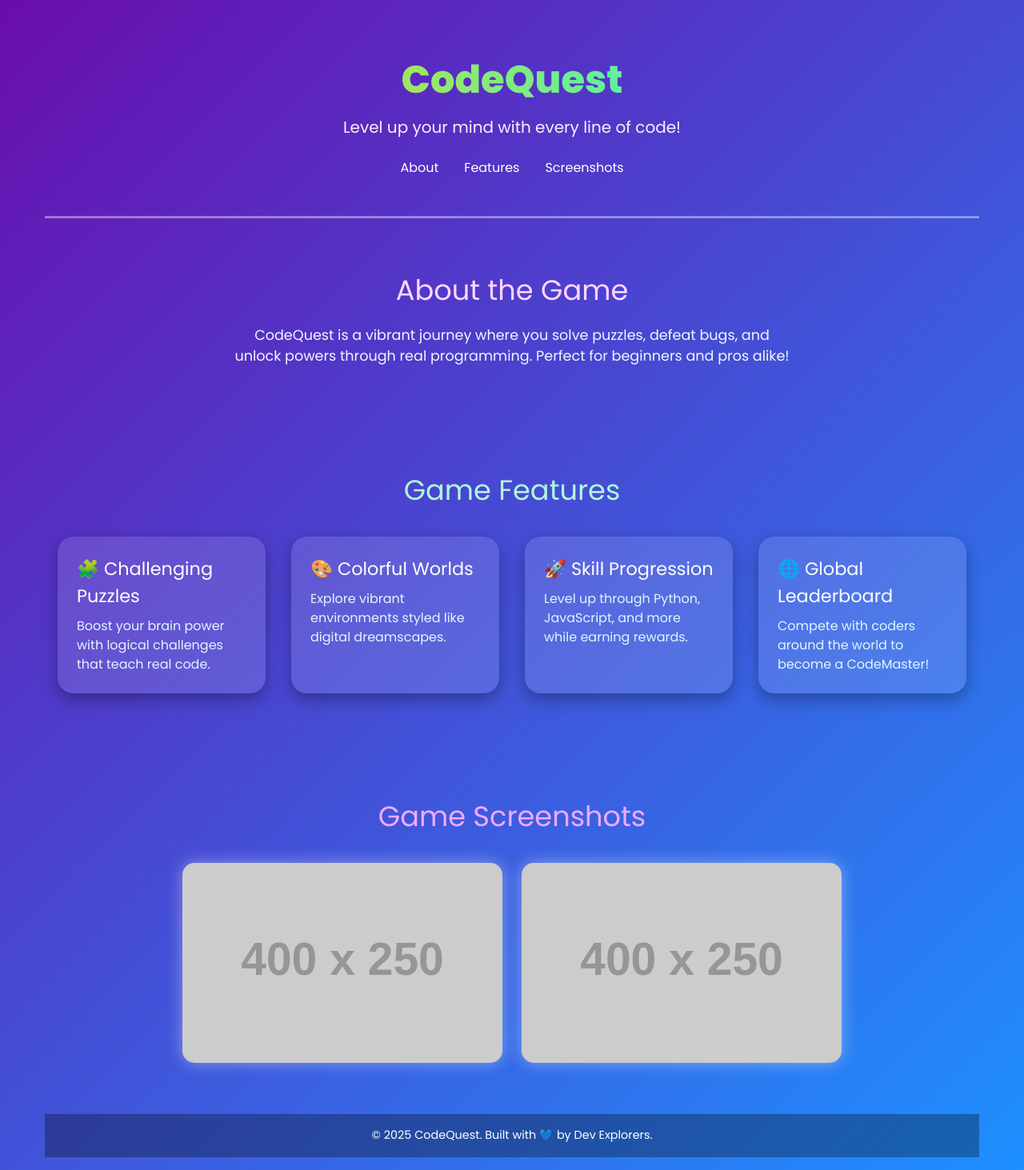
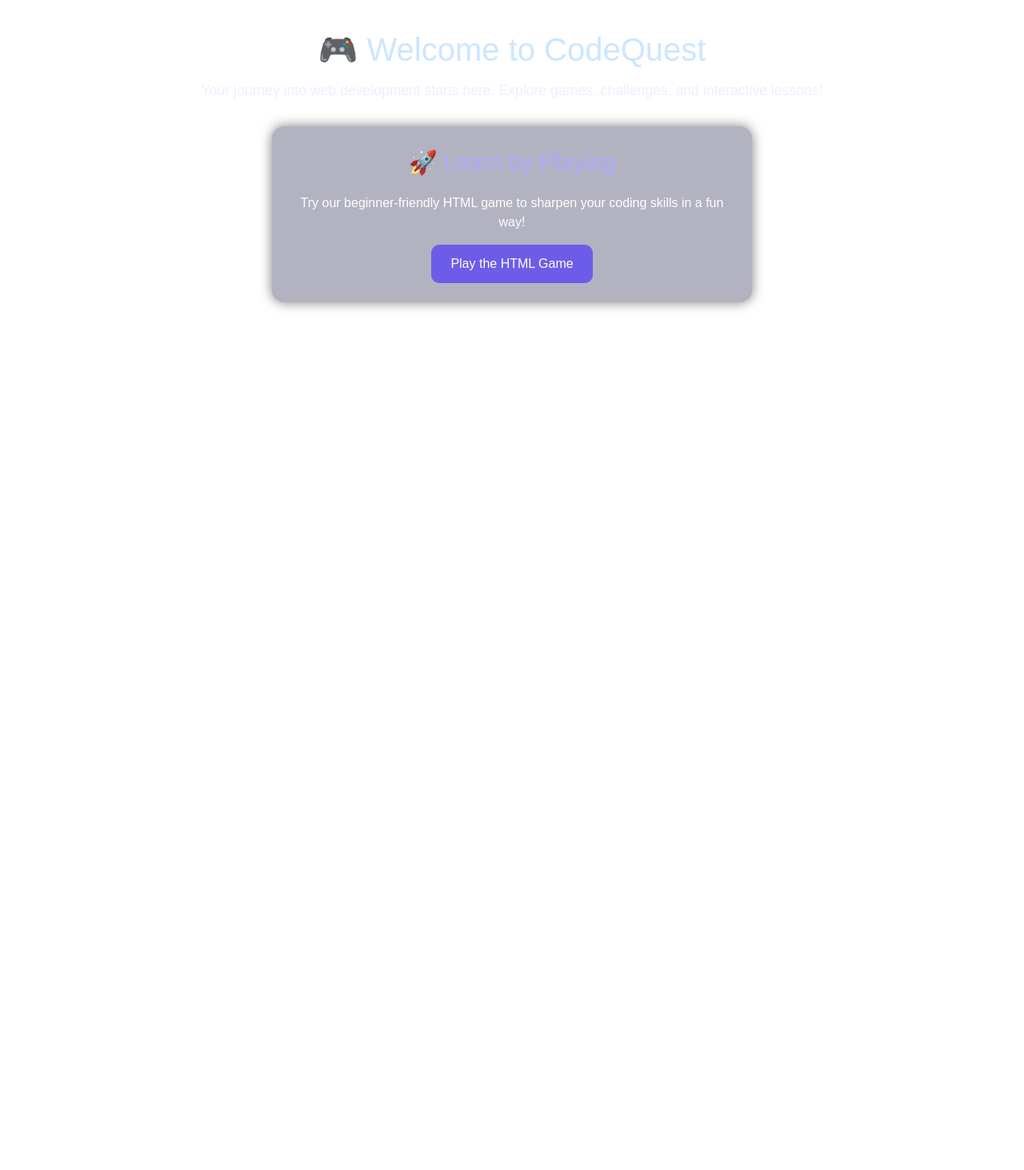
Before and after one commit to qoldfire/probable-octo-guide, a Next.js app: page / in a window 1280 px wide. Shown: the whole page at 80% size. After the commit the page ends 800 px from the top, so only its background shows below. Built offline with nearby package versions, Linux system fonts and the light colour scheme.

Commit message:
Update page.tsx

```diff
--- a/app/page.tsx
+++ b/app/page.tsx
@@ -1,170 +1,40 @@
 'use client';
 
-import { Fragment } from "react";
+import Link from 'next/link';
 
 export default function HomePage() {
   return (
-    <Fragment>
-      <style jsx global>{`
-        @import url('https://fonts.googleapis.com/css2?family=Poppins:wght@400;600;800&display=swap');
+    <div style={{ padding: '2rem', textAlign: 'center', color: '#fff' }}>
+      <h1 style={{ fontSize: '2.5rem', marginBottom: '0.5rem', color: '#cce6ff' }}>
+        🎮 Welcome to CodeQuest
+      </h1>
+      <p style={{ fontSize: '1.1rem', marginBottom: '2rem', color: '#eef' }}>
+        Your journey into web development starts here. Explore games, challenges, and interactive lessons!
+      </p>
 
-        html {
-          scroll-behavior: smooth;
-        }
-
-        body {
-          margin: 0;
-          padding: 0;
-          font-family: 'Poppins', sans-serif;
-          background: linear-gradient(135deg, #6a0dad, #1e90ff);
-          color: white;
-        }
-
-        a {
-          color: white;
-          text-decoration: none;
-        }
-
-        a:hover {
-          color: #ffcbf2;
-        }
-
-        h1, h2, h3 {
-          margin: 0;
-        }
-
-        img {
-          max-width: 100%;
-          height: auto;
-        }
-
-        .wrapper {
-          max-width: 1200px;
-          margin: 0 auto;
-          padding: 1rem;
-        }
-
-        .feature-box {
-          background: rgba(255, 255, 255, 0.12);
-          border-radius: 20px;
-          padding: 1.5rem;
-          transition: transform 0.3s ease, background 0.3s ease;
-          box-shadow: 0 8px 20px rgba(0,0,0,0.3);
-        }
-
-        .feature-box:hover {
-          transform: scale(1.05);
-          background: rgba(255, 255, 255, 0.2);
-        }
-
-        footer {
-          background: rgba(0, 0, 0, 0.3);
-          text-align: center;
-          padding: 1rem;
-          font-size: 0.9rem;
-        }
-
-        @media (max-width: 768px) {
-          .hero h1 {
-            font-size: 2.2rem;
-          }
-
-          nav {
-            flex-direction: column;
-            gap: 1rem;
-          }
-        }
-      `}</style>
-
-      <div className="wrapper">
-        <header className="hero" style={{
-          textAlign: "center",
-          padding: "3rem 1rem",
-          borderBottom: "3px solid rgba(255, 255, 255, 0.4)",
-        }}>
-          <h1 style={{
-            fontSize: "3rem",
-            fontWeight: 800,
-            background: "linear-gradient(to right, #ffd700, #00ffff)",
-            WebkitBackgroundClip: "text",
-            WebkitTextFillColor: "transparent"
-          }}>
-            CodeQuest
-          </h1>
-          <p style={{ fontSize: "1.25rem", color: "#ffefff", marginTop: "0.5rem" }}>
-            Level up your mind with every line of code!
-          </p>
-          <nav style={{
-            marginTop: "1.5rem",
-            display: "flex",
-            justifyContent: "center",
-            gap: "2rem",
-            flexWrap: "wrap"
-          }}>
-            <a href="#about">About</a>
-            <a href="#features">Features</a>
-            <a href="#screenshots">Screenshots</a>
-          </nav>
-        </header>
-
-        {/* ABOUT SECTION */}
-        <section id="about" style={{
-          padding: "4rem 1rem",
-          textAlign: "center"
-        }}>
-          <h2 style={{ fontSize: "2.2rem", marginBottom: "1rem", color: "#ffd6ff" }}>About the Game</h2>
-          <p style={{ maxWidth: "700px", margin: "0 auto", fontSize: "1.1rem", color: "#f0f8ff" }}>
-            CodeQuest is a vibrant journey where you solve puzzles, defeat bugs, and unlock powers through real programming. Perfect for beginners and pros alike!
-          </p>
-        </section>
-
-        {/* FEATURES SECTION */}
-        <section id="features" style={{ padding: "4rem 1rem" }}>
-          <h2 style={{ textAlign: "center", fontSize: "2.2rem", marginBottom: "2rem", color: "#aff8db" }}>Game Features</h2>
-          <div style={{
-            display: "grid",
-            gridTemplateColumns: "repeat(auto-fit, minmax(250px, 1fr))",
-            gap: "2rem"
-          }}>
-            {[
-              { emoji: "🧩", title: "Challenging Puzzles", text: "Boost your brain power with logical challenges that teach real code." },
-              { emoji: "🎨", title: "Colorful Worlds", text: "Explore vibrant environments styled like digital dreamscapes." },
-              { emoji: "🚀", title: "Skill Progression", text: "Level up through Python, JavaScript, and more while earning rewards." },
-              { emoji: "🌐", title: "Global Leaderboard", text: "Compete with coders around the world to become a CodeMaster!" }
-            ].map((feature, index) => (
-              <div key={index} className="feature-box">
-                <h3 style={{ fontSize: "1.4rem", marginBottom: "0.5rem" }}>{feature.emoji} {feature.title}</h3>
-                <p style={{ fontSize: "1rem", color: "#e0f7ff" }}>{feature.text}</p>
-              </div>
-            ))}
-          </div>
-        </section>
-
-        {/* SCREENSHOTS SECTION */}
-        <section id="screenshots" style={{ padding: "4rem 1rem", textAlign: "center" }}>
-          <h2 style={{ fontSize: "2.2rem", color: "#f0aaff", marginBottom: "2rem" }}>Game Screenshots</h2>
-          <div style={{
-            display: "flex",
-            flexWrap: "wrap",
-            gap: "1.5rem",
-            justifyContent: "center"
-          }}>
-            <img src="https://via.placeholder.com/400x250.png?text=Level+1:+Bug+Forest" alt="Bug Forest" style={{
-              borderRadius: "15px",
-              boxShadow: "0 0 20px rgba(255, 255, 255, 0.4)"
-            }} />
-            <img src="https://via.placeholder.com/400x250.png?text=Code+Battle+Arena" alt="Code Arena" style={{
-              borderRadius: "15px",
-              boxShadow: "0 0 20px rgba(255, 255, 255, 0.4)"
-            }} />
-          </div>
-        </section>
-
-        {/* FOOTER */}
-        <footer>
-          <p>© 2025 CodeQuest. Built with 💙 by Dev Explorers.</p>
-        </footer>
+      <div style={{
+        background: 'rgba(0,0,50,0.3)',
+        padding: '1.5rem',
+        borderRadius: '15px',
+        maxWidth: '600px',
+        margin: '0 auto',
+        boxShadow: '0 0 15px rgba(0,0,0,0.5)'
+      }}>
+        <h2 style={{ fontSize: '1.8rem', color: '#aaf' }}>🚀 Learn by Playing</h2>
+        <p style={{ fontSize: '1rem', margin: '1rem 0' }}>
+          Try our beginner-friendly HTML game to sharpen your coding skills in a fun way!
+        </p>
+        <Link href="/game">
+          <button style={{
+            padding: '0.75rem 1.5rem',
+            borderRadius: '10px',
+            background: '#6c5ce7',
+            color: '#fff',
+            fontSize: '1rem',
+            cursor: 'pointer'
+          }}>Play the HTML Game</button>
+        </Link>
       </div>
-    </Fragment>
+    </div>
   );
 }
```
